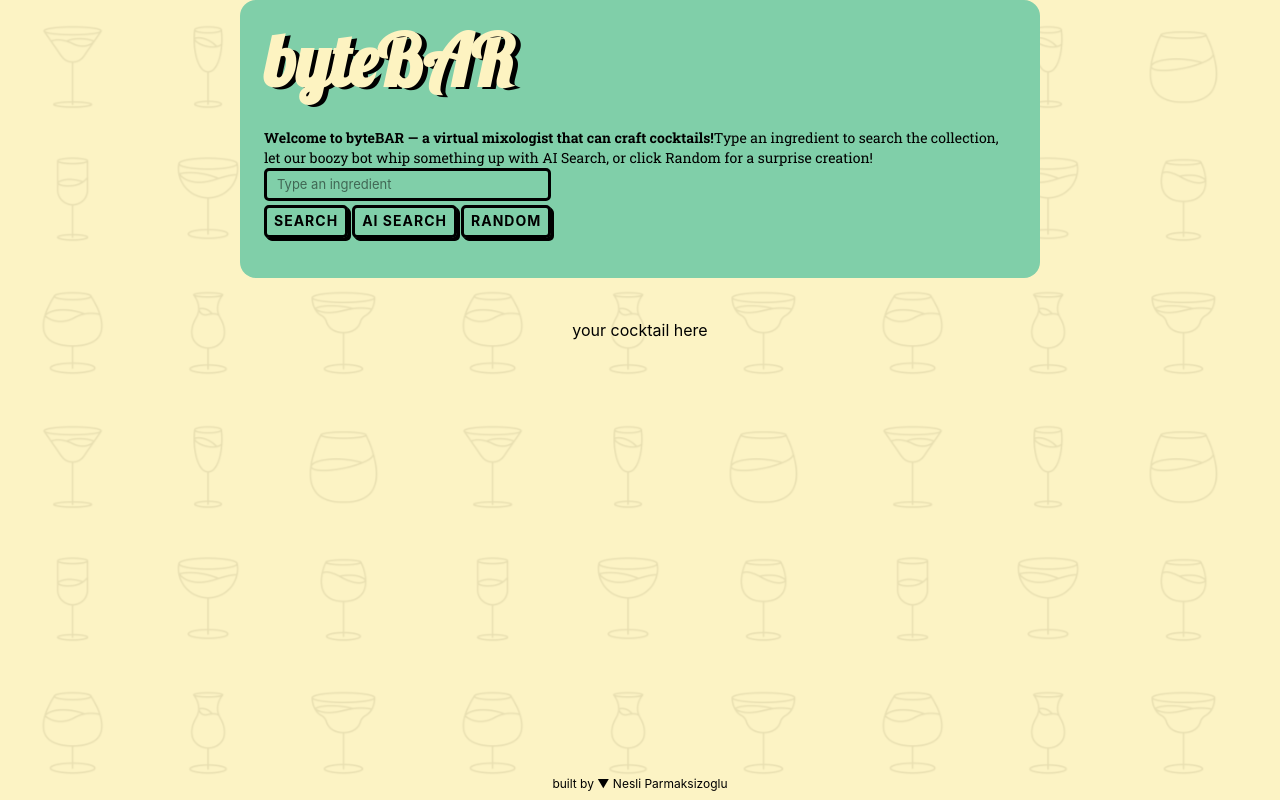
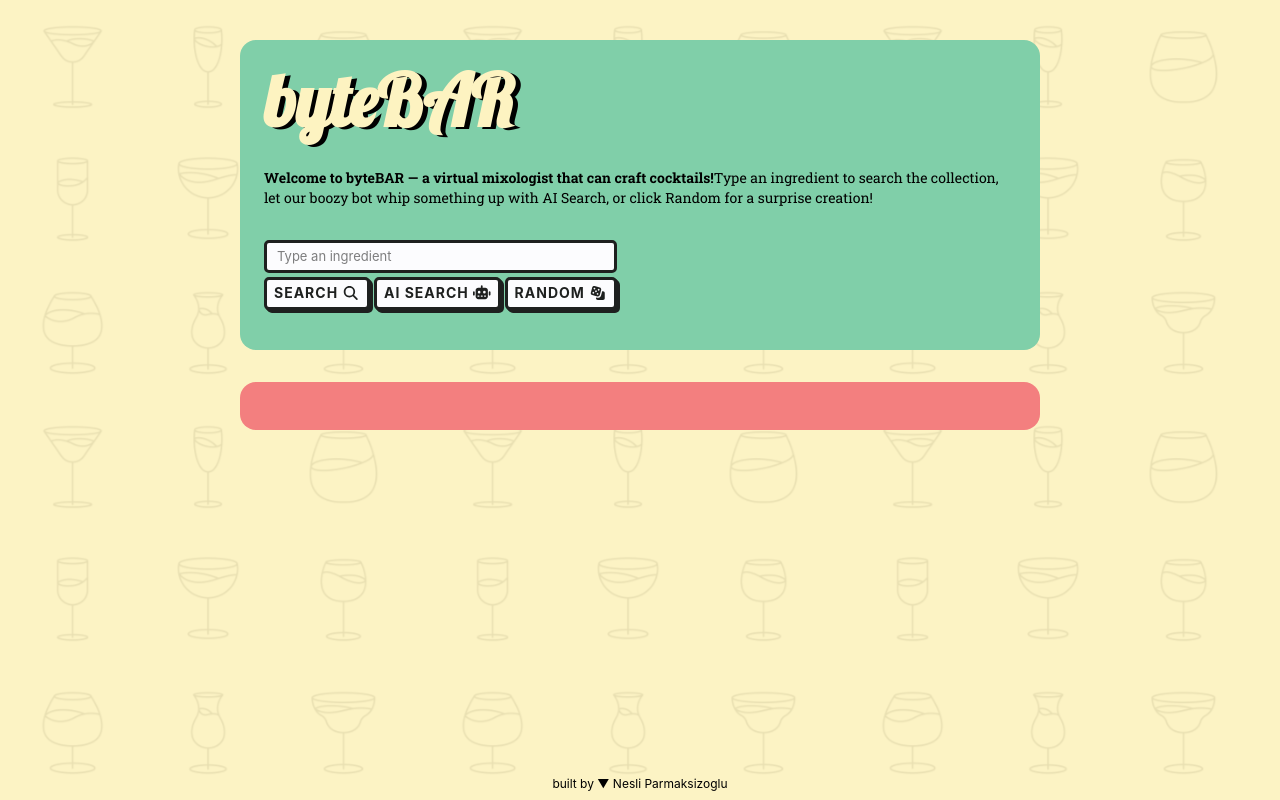
Before and after one commit to nesliprm/bytebar-react, a React (Vite) app: page / in a window 1280 px wide. Built offline with nearby package versions, Linux system fonts and the light colour scheme; a web font is replaced by a local one.

Commit message:
built search panel and started cocktail card

```diff
--- a/package.json
+++ b/package.json
@@ -10,6 +10,11 @@
     "preview": "vite preview"
   },
   "dependencies": {
+    "@fortawesome/fontawesome-svg-core": "^7.3.0",
+    "@fortawesome/free-brands-svg-icons": "^7.3.0",
+    "@fortawesome/free-regular-svg-icons": "^7.3.0",
+    "@fortawesome/free-solid-svg-icons": "^7.3.0",
+    "@fortawesome/react-fontawesome": "^3.3.1",
     "@tailwindcss/vite": "^4.2.4",
     "react": "^19.2.5",
     "react-dom": "^19.2.5",
--- a/src/components/CocktailCard.tsx
+++ b/src/components/CocktailCard.tsx
@@ -1,3 +1,14 @@
+// import { FontAwesomeIcon } from "@fortawesome/react-fontawesome";
+// import {
+//   faMagnifyingGlass,
+//   faRobot,
+//   faDice,
+// } from "@fortawesome/free-solid-svg-icons";
+
 export const CocktailCard = () => {
-  return <div className="text-center text-base mt-10">your cocktail here</div>;
+  return (
+    <>
+      <div className="bg-red mt-4 p-6 rounded-2xl w-full max-w-200 mb-8 mx-auto"></div>
+    </>
+  );
 };
--- a/src/components/Header.tsx
+++ b/src/components/Header.tsx
@@ -2,7 +2,7 @@ import { SearchPanel } from "./ui/SearchPanel";
 
 export const Header = () => {
   return (
-    <div className="bg-teal p-6 rounded-2xl w-full max-w-200 mb-8 mx-auto">
+    <div className="bg-teal mt-10 p-6 rounded-2xl w-full max-w-200 mb-8 mx-auto">
       <h1 className="font-header font-bold text-7xl text-yellow text-shadow-header">
         byteBAR
       </h1>
--- a/src/components/ui/SearchPanel.tsx
+++ b/src/components/ui/SearchPanel.tsx
@@ -1,34 +1,41 @@
+import { FontAwesomeIcon } from "@fortawesome/react-fontawesome";
+import {
+  faMagnifyingGlass,
+  faRobot,
+  faDice,
+} from "@fortawesome/free-solid-svg-icons";
+
 export const SearchPanel = () => {
   return (
     <>
-      <div className="mb-4 w-fit sm:w-max">
+      <div className="mb-4 mt-8 w-fit sm:w-max">
         <input
           type="text"
           id="ingredient-input"
           placeholder="Type an ingredient"
-          className="mb-1 block w-full rounded-[5px] border-[3px] border-black py-1 pl-2.5 font-sans text-[13px]"
+          className="mb-1 block w-full rounded-[5px] border-[3px] border-offblack bg-offwhite py-1 pl-2.5 font-sans text-[13px]"
         />
         <div className="flex flex-col gap-2 sm:flex-row sm:gap-1">
           <button
             id="search-cocktail-btn"
             title="Search by ingredient"
-            className="relative w-full cursor-pointer touch-manipulation rounded-[5px] border-[3px] p-[0.4em] font-sans text-sm font-bold uppercase tracking-[1px] text-black shadow-[1px_1px_0_0,2px_2px_0_0,3px_3px_0_0] active:top-1.25 active:left-1.25 active:shadow-none sm:w-auto sm:px-[0.5em] sm:py-[0.25em]"
+            className="relative w-full cursor-pointer touch-manipulation rounded-[5px] border-[3px] p-[0.4em] font-sans text-sm font-bold uppercase tracking-[1px] text-offblack bg-offwhite shadow-[1px_1px_0_0,2px_2px_0_0,3px_3px_0_0] active:top-1.25 active:left-1.25 active:shadow-none sm:w-auto sm:px-[0.5em] sm:py-[0.25em]"
           >
-            SEARCH <i className="fa-solid fa-magnifying-glass"></i>
+            SEARCH <FontAwesomeIcon icon={faMagnifyingGlass} />
           </button>
           <button
             id="ai-cocktail-btn"
             title="Search by ingredient with AI"
-            className="relative w-full cursor-pointer touch-manipulation rounded-[5px] border-[3px] p-[0.4em] font-sans text-sm font-bold uppercase tracking-[1px] text-black shadow-[1px_1px_0_0,2px_2px_0_0,3px_3px_0_0] active:top-1.25 active:left-1.25 active:shadow-none sm:w-auto sm:px-[0.5em] sm:py-[0.25em]"
+            className="relative w-full cursor-pointer touch-manipulation rounded-[5px] border-[3px] p-[0.4em] font-sans text-sm font-bold uppercase tracking-[1px] text-offblack  bg-offwhite shadow-[1px_1px_0_0,2px_2px_0_0,3px_3px_0_0] active:top-1.25 active:left-1.25 active:shadow-none sm:w-auto sm:px-[0.5em] sm:py-[0.25em]"
           >
-            AI SEARCH <i className="fa-solid fa-robot"></i>
+            AI SEARCH <FontAwesomeIcon icon={faRobot} />
           </button>
           <button
             id="random-cocktail-btn"
             title="Show a random cocktail (no ingredient needed)"
-            className="relative w-full cursor-pointer touch-manipulation rounded-[5px] border-[3px] p-[0.4em] font-sans text-sm font-bold uppercase tracking-[1px] text-black shadow-[1px_1px_0_0,2px_2px_0_0,3px_3px_0_0] active:top-1.25 active:left-1.25 active:shadow-none sm:w-auto sm:px-[0.5em] sm:py-[0.25em]"
+            className="relative w-full cursor-pointer touch-manipulation rounded-[5px] border-[3px] p-[0.4em] font-sans text-sm font-bold uppercase tracking-[1px] text-offblack  bg-offwhite shadow-[1px_1px_0_0,2px_2px_0_0,3px_3px_0_0] active:top-1.25 active:left-1.25 active:shadow-none sm:w-auto sm:px-[0.5em] sm:py-[0.25em]"
           >
-            RANDOM <i className="fa-solid fa-dice"></i>
+            RANDOM <FontAwesomeIcon icon={faDice} />
           </button>
         </div>
       </div>
--- a/src/index.css
+++ b/src/index.css
@@ -4,6 +4,8 @@
   --color-yellow: #fdf3c1;
   --color-teal: #80cfa9;
   --color-red: #f37f7f;
+  --color-offblack: #1e201f;
+  --color-offwhite: #fcfcfe;
 
   --font-main: "Roboto Slab", serif;
   --font-header: "Lobster", sans-serif;
```
Also changed, not shown: 1 other file (tests, documents, lock files or other folders).
